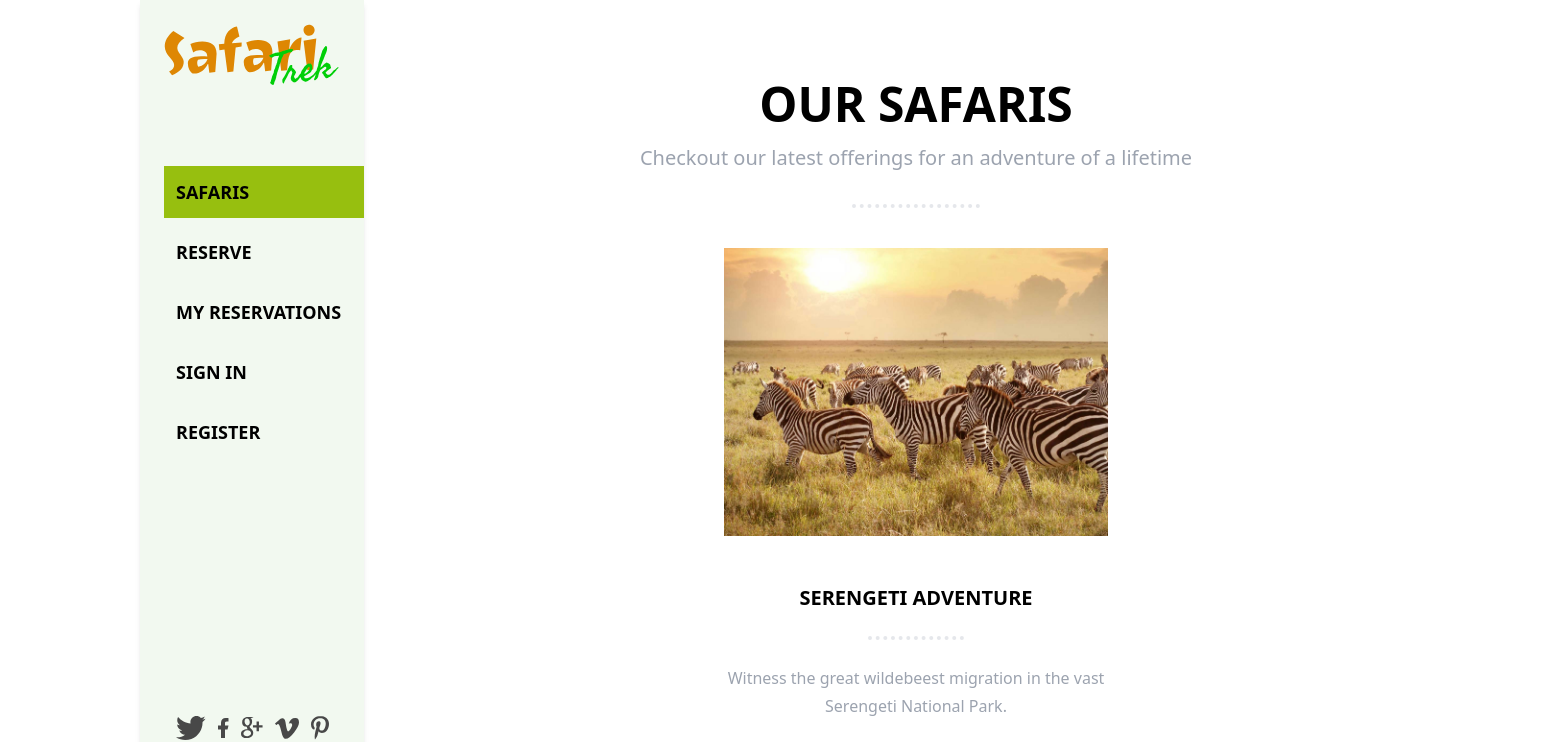
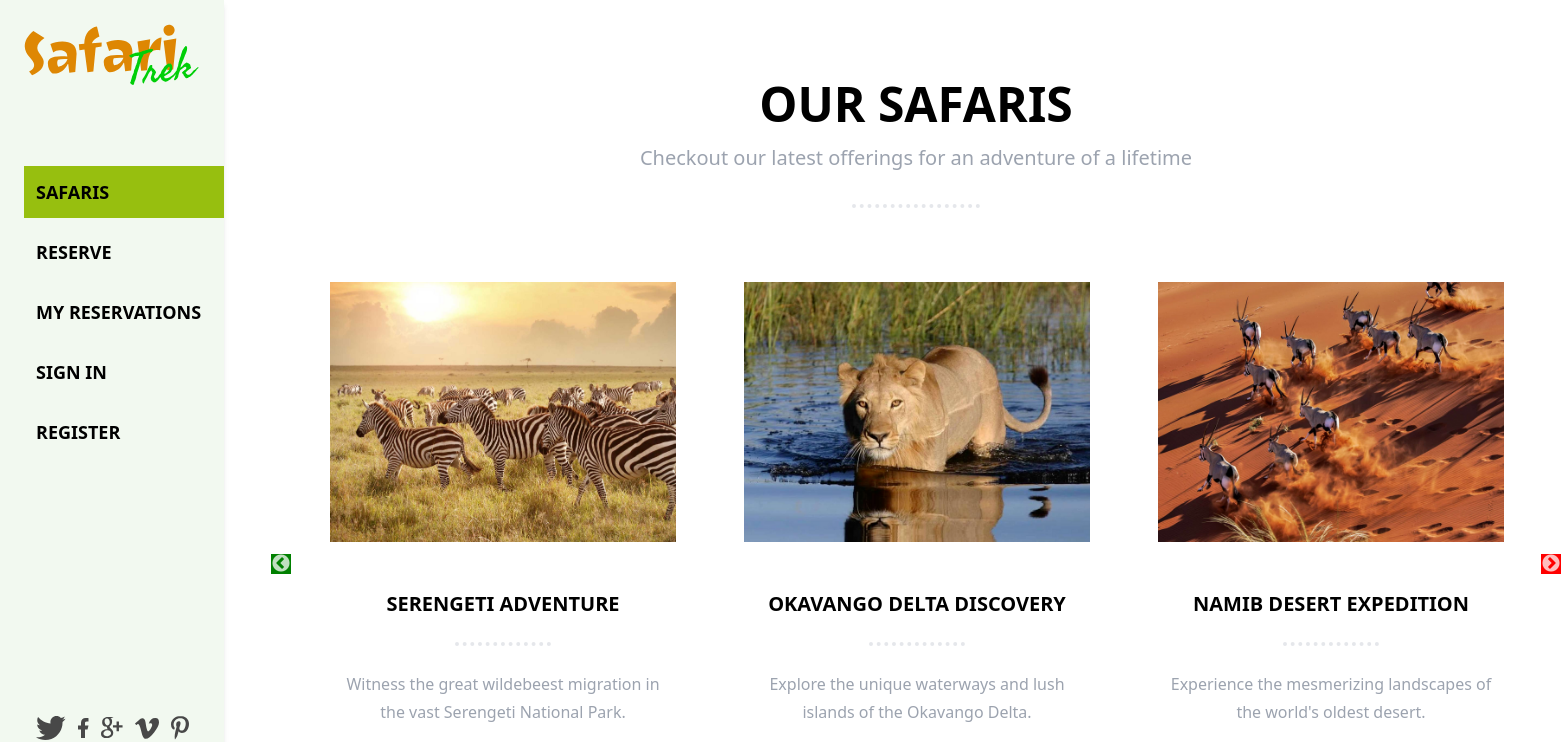
Before and after one commit to henokkhm/microverse-module-6-safari-booking-frontend, a React (Create React App) app: page / in a window 1280 px wide. Shown: the top 742 px of the page, 1561 px wide, since content can reach past the window. Built offline with nearby package versions, Linux system fonts and the light colour scheme; no server answers.

Commit message:
User carousel to show SafariCards on homepage

```diff
--- a/src/components/SafariCard.js
+++ b/src/components/SafariCard.js
@@ -8,14 +8,14 @@ function SafariCard({ coverImageURL, name, description }) {
   const shortDescription = description.split('\n\n')[0];
 
   return (
-    <div className="flex flex-col gap-4 text-center items-center max-w-96">
+    <div className="flex flex-col my-8 gap-4 text-center items-center max-w-[28rem] mx-8 cursor-pointer hover:scale-105 duration-200 hover:border-gray-100 border-2 border-transparent">
       <div>
         <img src={`/safaris/${coverImageURL}`} alt={`photograph of ${name}`} />
       </div>
       <div className="pt-2 pb-8">
         <h3 className="text-xl uppercase font-bold py-6">{name}</h3>
         <div className="border-b-4 mb-6 mx-auto border-dotted border-gray-200 w-24" />
-        <p className="text-gray-400 pb-6 leading-7">{shortDescription}</p>
+        <p className="text-gray-400 px-2 pb-6 leading-7">{shortDescription}</p>
         <div className="flex gap-3 justify-center items-center">
           <a href="/">
             <img
--- /dev/null
+++ b/src/components/SliderButtons.js
@@ -0,0 +1,39 @@
+import PropTypes from 'prop-types';
+
+import triangleIcon from '../assets/icons/triangle.svg';
+
+export function NextArrow(props) {
+  const { className, onClick } = props;
+  return (
+    <button
+      type="button"
+      className={className}
+      style={{ display: 'block', background: 'red' }}
+      onClick={onClick}
+    >
+      <img src={triangleIcon} alt="carousel previous button" />
+    </button>
+  );
+}
+
+export function PrevArrow(props) {
+  const { className, onClick } = props;
+  return (
+    <button
+      type="button"
+      className={className}
+      style={{ display: 'block', background: 'green' }}
+      onClick={onClick}
+    >
+      <img className="rotate-180" src={triangleIcon} alt="carousel next button" />
+    </button>
+  );
+}
+
+const sliderArrowsProptypes = {
+  className: PropTypes.bool.isRequired,
+  onClick: PropTypes.func.isRequired,
+};
+
+PrevArrow.propTypes = sliderArrowsProptypes;
+NextArrow.propTypes = sliderArrowsProptypes;
--- a/src/pages/Home.js
+++ b/src/pages/Home.js
@@ -1,8 +1,11 @@
-// import SafariCard from '../components/SafariCard';
 import { useEffect } from 'react';
 import { useDispatch, useSelector } from 'react-redux';
+import { Link } from 'react-router-dom';
+import Slider from 'react-slick';
+
+import SafariCard from '../components/SafariCard';
+import { NextArrow, PrevArrow } from '../components/SliderButtons';
 import { getSafaris } from '../redux/slices/safarisSlice';
-import SafariCard from '../components/SafariCard';
 
 function Home() {
   const dispatch = useDispatch();
@@ -14,22 +17,31 @@ function Home() {
   const safaris = useSelector((store) => store.safaris);
 
   return (
-    <main>
+    <main className="min-h-screen">
       <div className="mx-auto text-center px-4 pt-20">
         <h1 className="text-5xl uppercase font-bold pb-4">Our Safaris</h1>
-        <p className="pb-8 text-gray-400 text-xl">Checkout our latest offerings for an adventure of a lifetime</p>
+        <p className="pb-8 text-gray-400 text-xl">
+          Checkout our latest offerings for an adventure of a lifetime
+        </p>
       </div>
       <div className="border-b-4 mb-10 mx-auto border-dotted border-gray-200 w-32" />
-      <div className="flex flex-col items-center">
+      <Slider
+        slidesToScroll={1}
+        slidesToShow={3}
+        nextArrow={<NextArrow />}
+        prevArrow={<PrevArrow />}
+        gap={10}
+      >
         {safaris.map((safari) => (
-          <SafariCard
-            key={safari.id}
-            name={safari.name}
-            coverImageURL={safari.img}
-            description={safari.description}
-          />
+          <Link to="/" key={safari.id}>
+            <SafariCard
+              name={safari.name}
+              coverImageURL={safari.img}
+              description={safari.description}
+            />
+          </Link>
         ))}
-      </div>
+      </Slider>
     </main>
   );
 }
--- a/src/pages/layout/Layout.js
+++ b/src/pages/layout/Layout.js
@@ -38,7 +38,7 @@ const Layout = () => {
   // }
 
   return (
-    <div className="min-w-[380px] max-w-[1000px] mx-auto min-h-screen bg-white">
+    <div className="min-w-[380px] max-w-[1440px] mx-auto min-h-screen bg-white">
       <Sidebar
         sidebarMenuIsOpen={sidebarMenuIsOpen}
         toggleSidebarMenu={toggleSidebarMenu}
```
